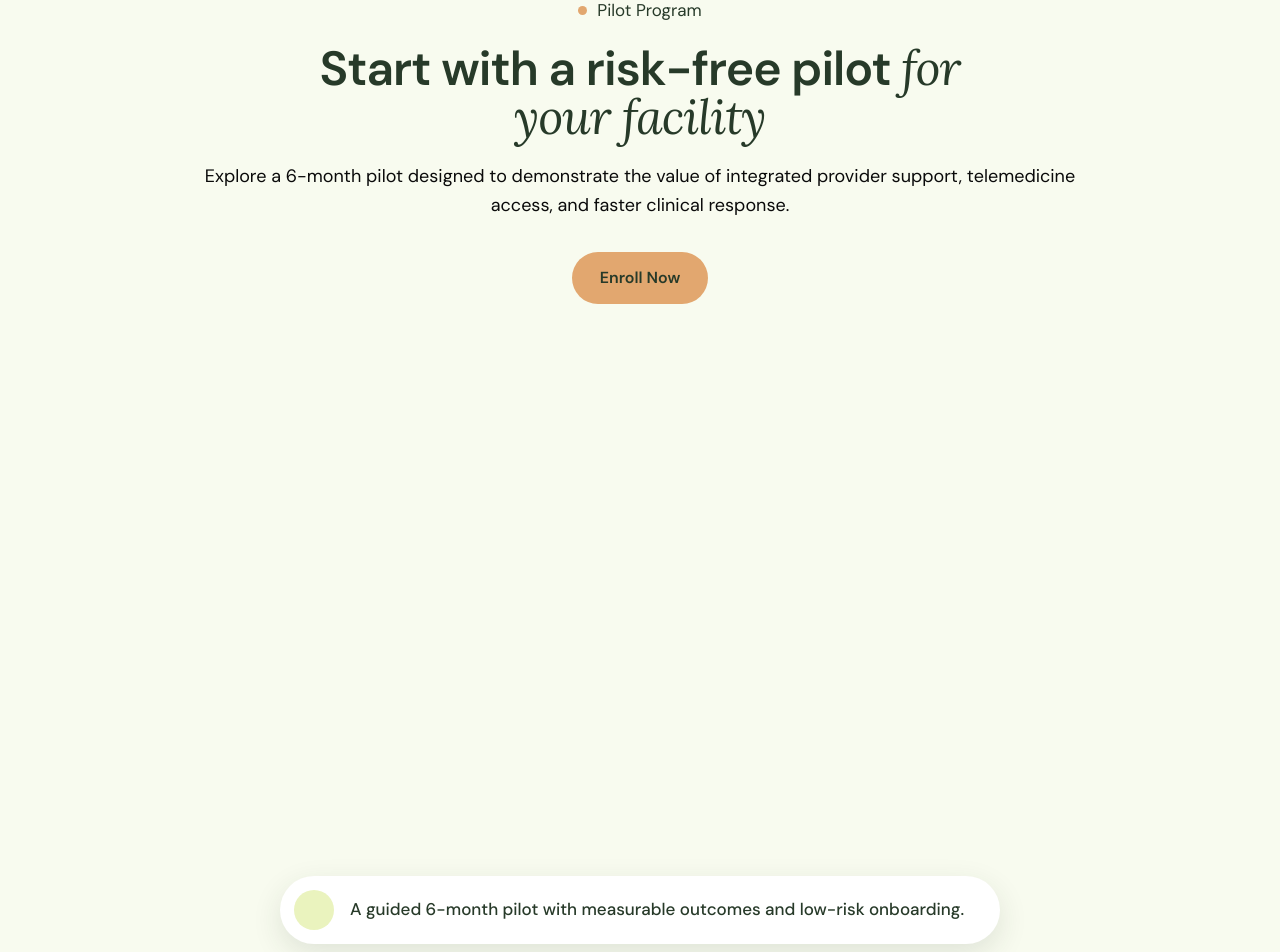
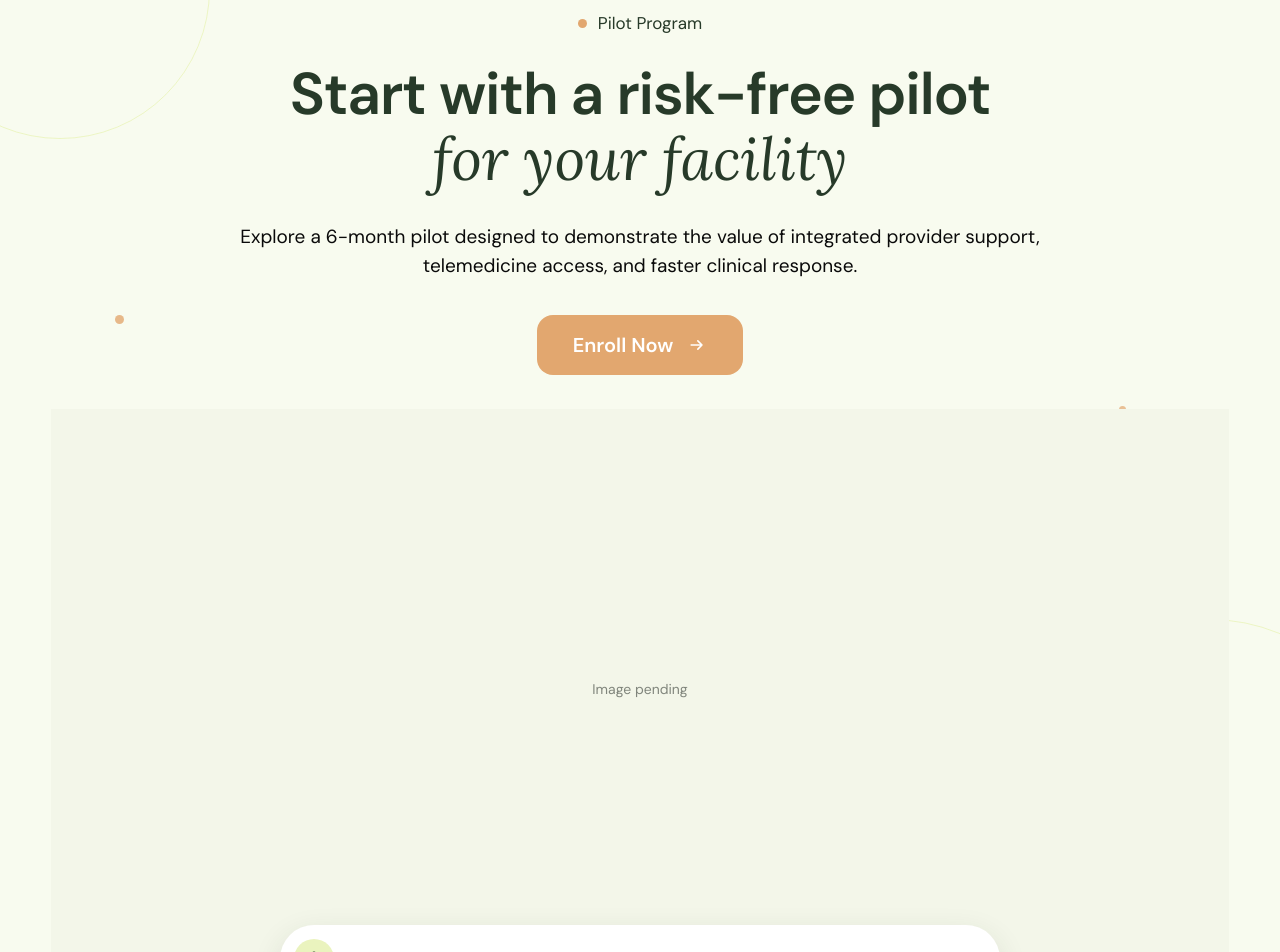
Before and after one commit to mohammadhusseinouza/seniorcarehealthgroup, a React (Vite) app: page / in a window 1280 px wide. Shown: the part 6234-7186 px from the top of the page. Built offline with nearby package versions, Linux system fonts and the light colour scheme.

Commit message:
feat: implement Carely risk-free pilot section

```diff
--- a/src/pages/Home/sections/RiskFreePilot/PilotInfoBadge.tsx
+++ b/src/pages/Home/sections/RiskFreePilot/PilotInfoBadge.tsx
@@ -1,10 +1,18 @@
-import { IconCircle } from '@/components/ui/IconCircle'
-
 export function PilotInfoBadge() {
   return (
-    <div className="absolute -bottom-6 left-1/2 flex w-[min(720px,calc(100%-32px))] -translate-x-1/2 items-center gap-4 rounded-full bg-carely-white p-3.5 shadow-[0_10px_30px_rgba(39,58,41,0.12)]">
-      <IconCircle size={40} tone="soft" />
-      <p className="text-[17px] font-medium text-carely-deep">
+    <div className="absolute bottom-[-24px] left-1/2 flex w-[min(720px,calc(100%-32px))] -translate-x-1/2 items-center gap-4 rounded-full bg-carely-white py-3.5 pr-[26px] pl-3.5 shadow-[0_10px_30px_rgba(39,58,41,0.12)]">
+      <span aria-hidden="true" className="flex h-10 w-10 shrink-0 items-center justify-center rounded-full bg-carely-icon-soft">
+        <svg width="20" height="20" viewBox="0 0 24 24" fill="none" aria-hidden="true">
+          <path
+            d="M12 3.6 19 6v6.2c0 4-3 6.8-7 8.2-4-1.4-7-4.2-7-8.2V6z"
+            stroke="#273A29"
+            strokeWidth={1.4}
+            strokeLinejoin="round"
+          />
+          <path d="m8.8 12 2.4 2.4 4-4.6" stroke="#273A29" strokeWidth={1.6} strokeLinecap="round" strokeLinejoin="round" />
+        </svg>
+      </span>
+      <p className="m-0 text-pretty text-left text-[17px] leading-[1.45] font-medium text-carely-deep">
         A guided 6-month pilot with measurable outcomes and low-risk onboarding.
       </p>
     </div>
--- a/src/pages/Home/sections/RiskFreePilot/RiskFreePilot.tsx
+++ b/src/pages/Home/sections/RiskFreePilot/RiskFreePilot.tsx
@@ -1,30 +1,73 @@
-import { PillButton } from '@/components/ui/PillButton'
-import { SectionShell } from '@/components/ui/SectionShell'
+import { Link } from 'react-router-dom'
+import { DecorativeRing } from '@/components/ui/DecorativeRing'
+import { ResponsiveImage } from '@/components/ui/ResponsiveImage'
 import { PilotInfoBadge } from './PilotInfoBadge'
 
+const ArrowIcon = (
+  <svg width="20" height="20" viewBox="0 0 24 24" fill="none" aria-hidden="true">
+    <path d="M5 12h13m-5-5 5 5-5 5" stroke="#FFFFFF" strokeWidth={1.9} strokeLinecap="round" strokeLinejoin="round" />
+  </svg>
+)
+
+/**
+ * Bespoke wrapper (not SectionShell): the handoff pairs `padding-bottom:0`
+ * with a trailing 70px spacer div, not the shared symmetric clamp padding,
+ * so the floating info badge's -24px overlap has room before the next
+ * section starts.
+ *
+ * This section carries no scroll-reveal or hover classes anywhere in the
+ * approved prototype (no om-rv/om-rvs/om-svc/om-pt), and it is absent from
+ * README's own observer-target list — implemented static to match the
+ * approved design exactly, rather than inventing motion it doesn't have.
+ */
 export function RiskFreePilot() {
   return (
-    <SectionShell tone="primary" maxWidth={1180} ariaLabelledBy="pilot-title" className="relative overflow-hidden">
-      <div className="mx-auto flex max-w-[880px] flex-col items-center text-center">
-        <p className="flex items-center gap-2.5 text-[17px] text-carely-deep">
-          <span aria-hidden="true" className="h-[9px] w-[9px] rounded-full bg-carely-apricot" />
+    <section
+      aria-labelledby="pilot-title"
+      className="relative box-border w-full overflow-hidden bg-carely-ivory px-[clamp(24px,4vw,60px)] pt-[clamp(70px,8vw,105px)] pb-0"
+    >
+      <DecorativeRing size={300} className="top-[-70px] left-[-90px] opacity-30" />
+      <DecorativeRing size={360} className="right-[-110px] bottom-[60px] opacity-[0.28]" />
+      <span aria-hidden="true" className="absolute top-[36%] left-[9%] h-[9px] w-[9px] rounded-full bg-carely-apricot opacity-80" />
+      <span aria-hidden="true" className="absolute top-[44%] right-[12%] h-[7px] w-[7px] rounded-full bg-carely-apricot opacity-70" />
+
+      <div className="relative mx-auto flex max-w-[1180px] flex-col items-center text-center">
+        <p className="m-0 flex items-center gap-[11px] text-[17px] text-carely-deep">
+          <span aria-hidden="true" className="h-[9px] w-[9px] shrink-0 rounded-full bg-carely-apricot" />
           Pilot Program
         </p>
-        <h2 id="pilot-title" className="mt-5 text-4xl font-semibold tracking-[-0.02em] text-carely-deep sm:text-5xl">
-          Start with a risk-free pilot <span className="font-editorial font-normal not-italic sm:italic">for your facility</span>
+
+        <h2
+          id="pilot-title"
+          className="mt-[26px] text-pretty text-[clamp(36px,4.6vw,68px)] leading-[1.1] font-semibold tracking-[-0.02em] text-carely-deep"
+        >
+          <span className="block">Start with a risk-free pilot</span>
+          <span className="block font-editorial font-normal tracking-normal italic">for your facility</span>
         </h2>
-        <p className="mt-5 text-lg leading-relaxed text-carely-black">
+
+        <p className="mt-[30px] max-w-[880px] text-pretty text-[19px] leading-[1.55] text-carely-black">
           Explore a 6-month pilot designed to demonstrate the value of integrated provider support, telemedicine
           access, and faster clinical response.
         </p>
-        <PillButton variant="apricot" className="mt-8">
+
+        <Link
+          to="/contact"
+          className="mt-[34px] inline-flex h-[60px] items-center gap-[14px] rounded-[16px] bg-carely-apricot px-9 text-xl font-semibold whitespace-nowrap text-carely-white no-underline transition-colors duration-200 hover:bg-carely-deep focus-visible:outline focus-visible:outline-2 focus-visible:outline-offset-[3px] focus-visible:outline-carely-deep"
+        >
           Enroll Now
-        </PillButton>
+          {ArrowIcon}
+        </Link>
+
+        <div className="relative mt-[34px] w-full max-w-[1180px]">
+          <div className="w-full bg-transparent" style={{ height: 'clamp(320px,44vw,560px)' }}>
+            <ResponsiveImage alt="Group of four clinicians" objectFit="contain" />
+          </div>
+
+          <PilotInfoBadge />
+        </div>
       </div>
 
-      <div className="relative mt-14 w-full rounded-[24px] bg-transparent" style={{ height: 'clamp(320px,44vw,560px)' }}>
-        <PilotInfoBadge />
-      </div>
-    </SectionShell>
+      <div aria-hidden="true" className="h-[70px]" />
+    </section>
   )
 }
```
